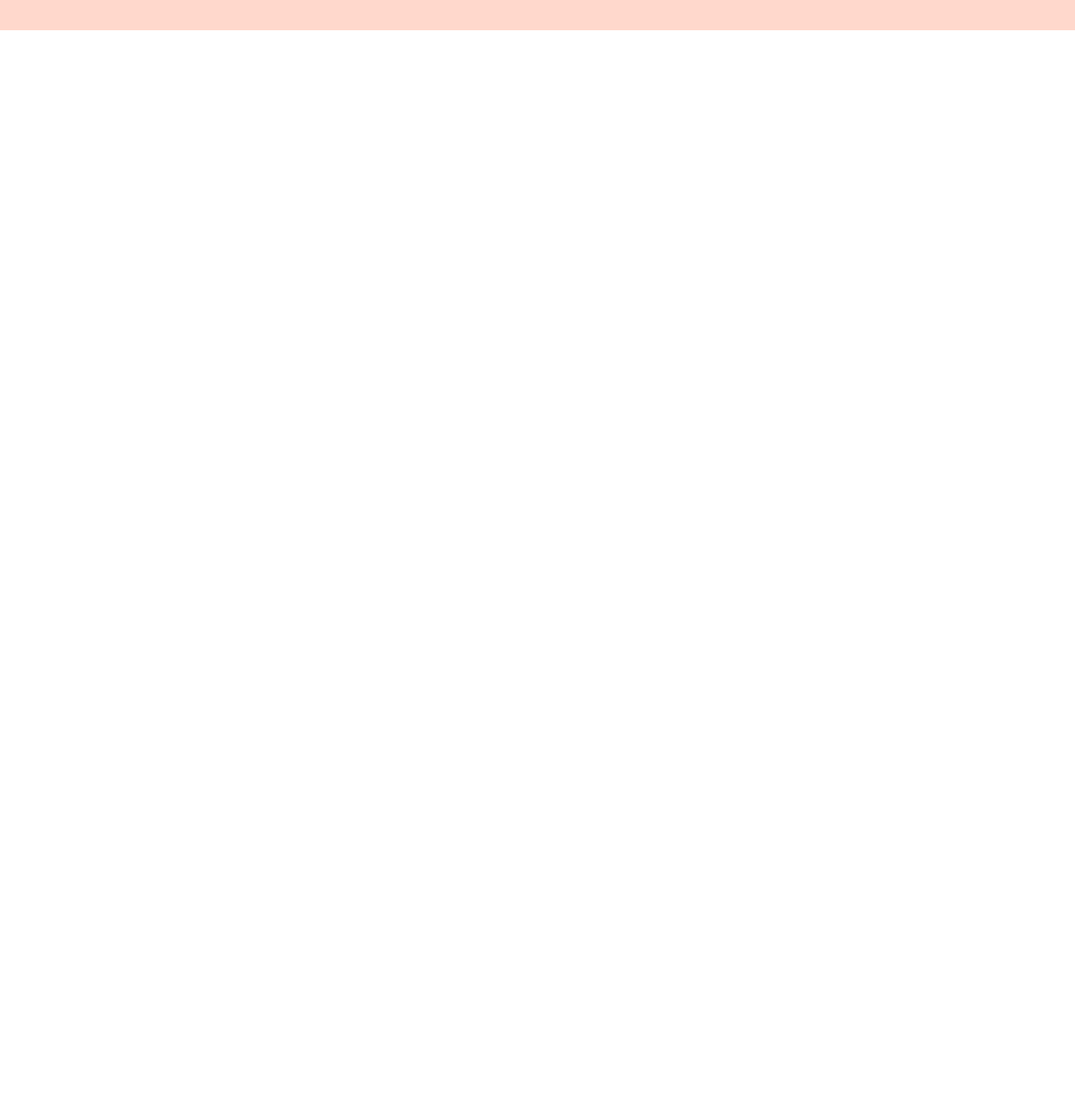
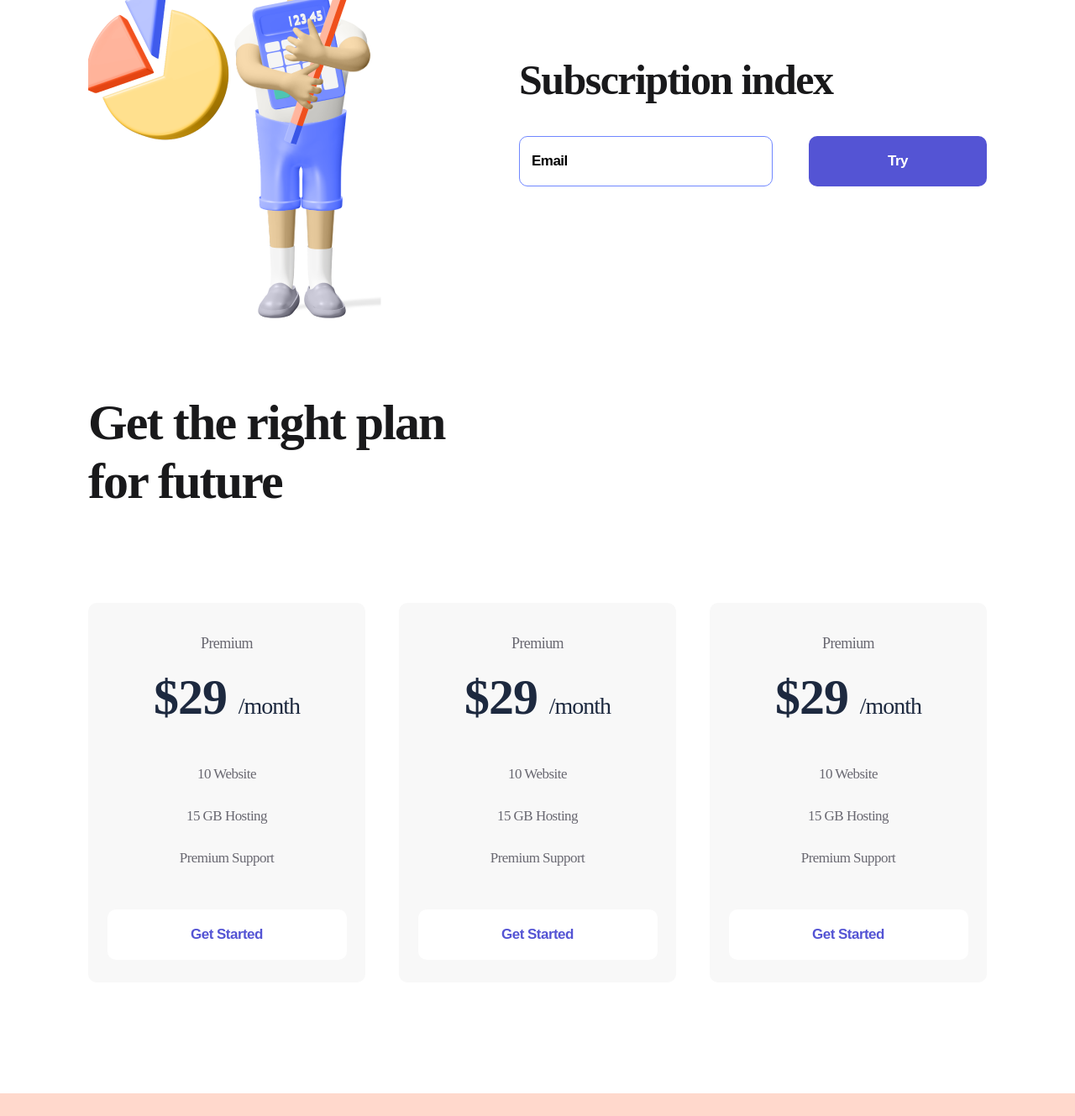
Before and after one commit to Markus-881/111, a plain HTML site: page index.html in a window 1280 px wide. Shown: the part 957-2286 px from the top of the page at 84% size. Before the commit the page ends 993 px from the top, so only its background shows below. Drawn offline with Linux system fonts and the light colour scheme.

Commit message:
Add files via upload

```diff
--- a/index.html
+++ b/index.html
@@ -62,8 +62,53 @@
 			<img src="./img/firstmen.png" alt="firstmen">
 		</div>
 	</section>
+	<section class="conteiner subscribe">
+		<div><img src="./img/secondmen.png" alt="secondmen"></div>
+		<div>
+			<h2 class="subscribe__title">Subscription index</h2>
+			<form>
+				<input class="input" type="email" placeholder="Email">
+				<button class="button button__violet">Try</button>
+			</form>
+		</div>
+	</section>
+	<section class="conteiner plan">
+		<h2 class="plan__title">Get the right plan for future</h2>
+		<div class="plan__flex">
+			<div class="item">
+				<p class="item__text">Premium</p>
+				<h3 class="item__title">$29 <span>/month</span> </h3>
+				<ul>
+					<li class="item__li">10 Website</li>
+					<li class="item__li">15 GB Hosting</li>
+					<li class="item__li">Premium Support</li>
+				</ul>
+				<button class="button button__item">Get Started</button>
+			</div>
+			<div class="item">
+				<p class="item__text">Premium</p>
+				<h3 class="item__title">$29 <span>/month</span> </h3>
+				<ul>
+					<li class="item__li">10 Website</li>
+					<li class="item__li">15 GB Hosting</li>
+					<li class="item__li">Premium Support</li>
+				</ul>
+				<button class="button button__item">Get Started</button>
+			</div>
+			<div class="item">
+				<p class="item__text">Premium</p>
+				<h3 class="item__title">$29 <span>/month</span> </h3>
+				<ul>
+					<li class="item__li">10 Website</li>
+					<li class="item__li">15 GB Hosting</li>
+					<li class="item__li">Premium Support</li>
+				</ul>
+				<button class="button button__item">Get Started</button>
+			</div>
+		</div>
+	</section>
 	<footer class="footer">
-		<div class="conteiner footer__flex">
+	<div class="conteiner footer__flex">
 		<div>
 			<a href="#">
 				<img src="./img/logo_1.svg" alt="logo_1">
--- a/style/style.css
+++ b/style/style.css
@@ -15,7 +15,7 @@
 	padding: 38px 0 48px;
 }
 
-.header__flex, .footer__flex, .about{
+.header__flex, .footer__flex, .about, .subscribe, .plan__flex{
 	display: flex;
 	justify-content: space-between;
 	align-items: center;
@@ -103,3 +103,117 @@
 	background: rgba(255, 113, 67, 0.27);
 	padding: 38px 0 48px;
 }
+
+.subscribe{
+	margin-bottom: 85px;
+
+}
+
+.subscribe__title{
+	font-weight: 700;
+	font-size: 50px;
+	line-height: 57px;
+	letter-spacing: -1.56316px;
+	color: #19191B;
+	margin-bottom: 38px;
+}
+
+.input{
+	width: 302px;
+	height: 60px;
+	border-radius: 10px;
+	border: 1px solid #7087FF;
+	padding-left: 14px;
+	box-sizing: border-box;
+	margin-right: 39px;
+}
+
+.input::placeholder, .input{
+	font-weight: 700;
+	font-size: 17px;
+	line-height: 22px;
+	letter-spacing: -0.531474px;
+	color: #000000;
+}
+
+.input:focus{
+	outline: none;
+}
+
+.plan{
+	margin-bottom: 132px;
+}
+
+.plan__title{
+	font-weight: bold;
+	font-size: 60px;
+	line-height: 70px;
+	letter-spacing: -1.87579px;
+	color: #19191B;
+	max-width: 504px;
+	margin-bottom: 110px;
+}
+
+.item{
+	width: 330px;
+	background: #F8F8F8;
+	border-radius: 10px;
+	text-align: center;
+	padding: 34px 0 27px;
+}
+
+.item:hover{
+	transition: 550ms;
+	background: #FF7143;
+	box-shadow: 0px 32px 34px rgba(255, 112, 59, 0.317827);
+}
+
+.item__text{
+	font-size: 18px;
+	line-height: 28px;
+	text-align: center;
+	letter-spacing: -0.562737px;
+	color: #696871;
+}
+
+.item:hover .item__text, .item:hover .item__title, .item:hover .item__li{
+	color: white;
+	transition: 500ms;
+
+}
+
+.item__title{
+	font-weight: 700;
+	font-size: 60px;
+	line-height: 56px;
+	text-align: center;
+	letter-spacing: -1.03448px;
+	color: #1D293F;
+	margin: 22px 0 28px;
+}
+
+.item__title span{
+	font-size: 28px;
+}
+
+.item__li{
+	list-style: none;
+	font-size: 17px;
+	line-height: 50px;
+	letter-spacing: -0.531474px;
+	color: #696871;
+
+}
+
+.button__item{
+	width: 285px;
+	background: white;
+	color: #5454D4;
+	margin-top: 36px;
+}
+
+.item:hover .button__item{
+	background: #9F3919;
+	color: #FFFFFF;
+	transition: 500ms;
+}
```
Also changed, not shown: img/secondmen.png (added).
